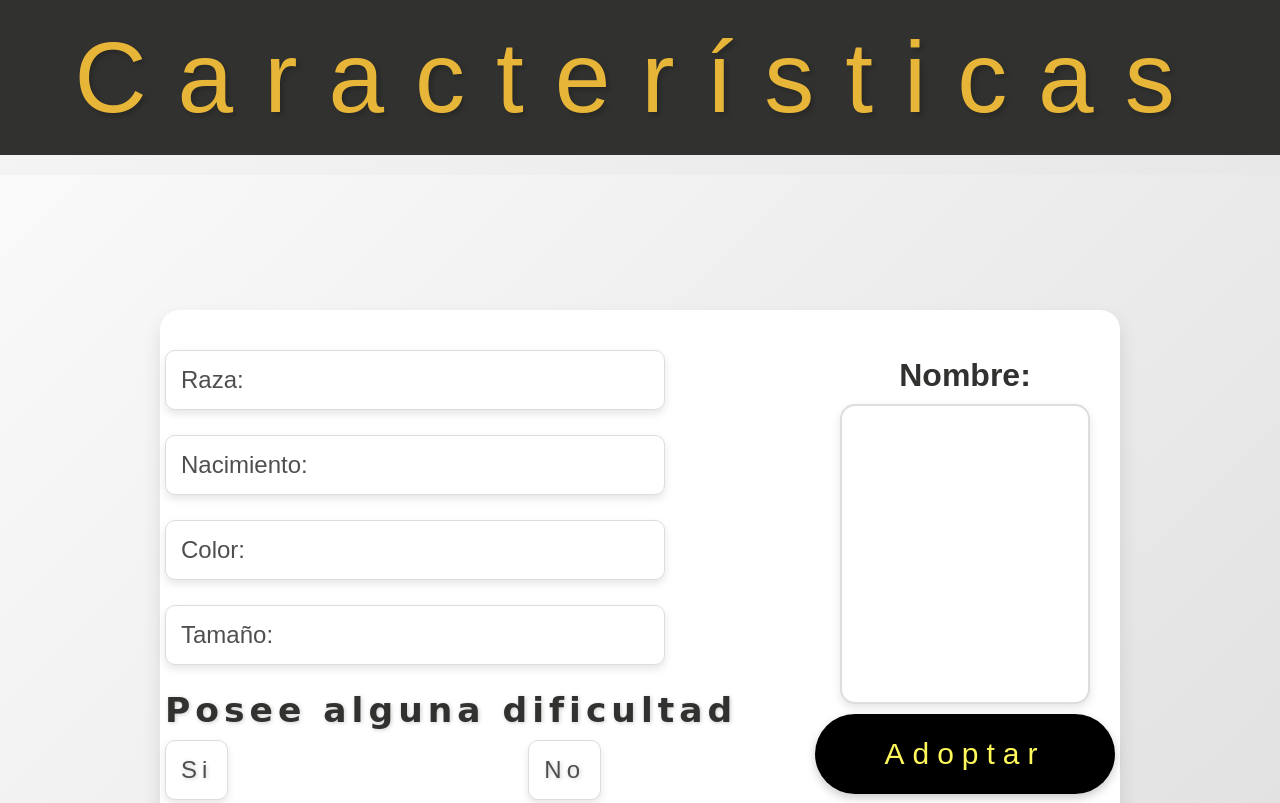
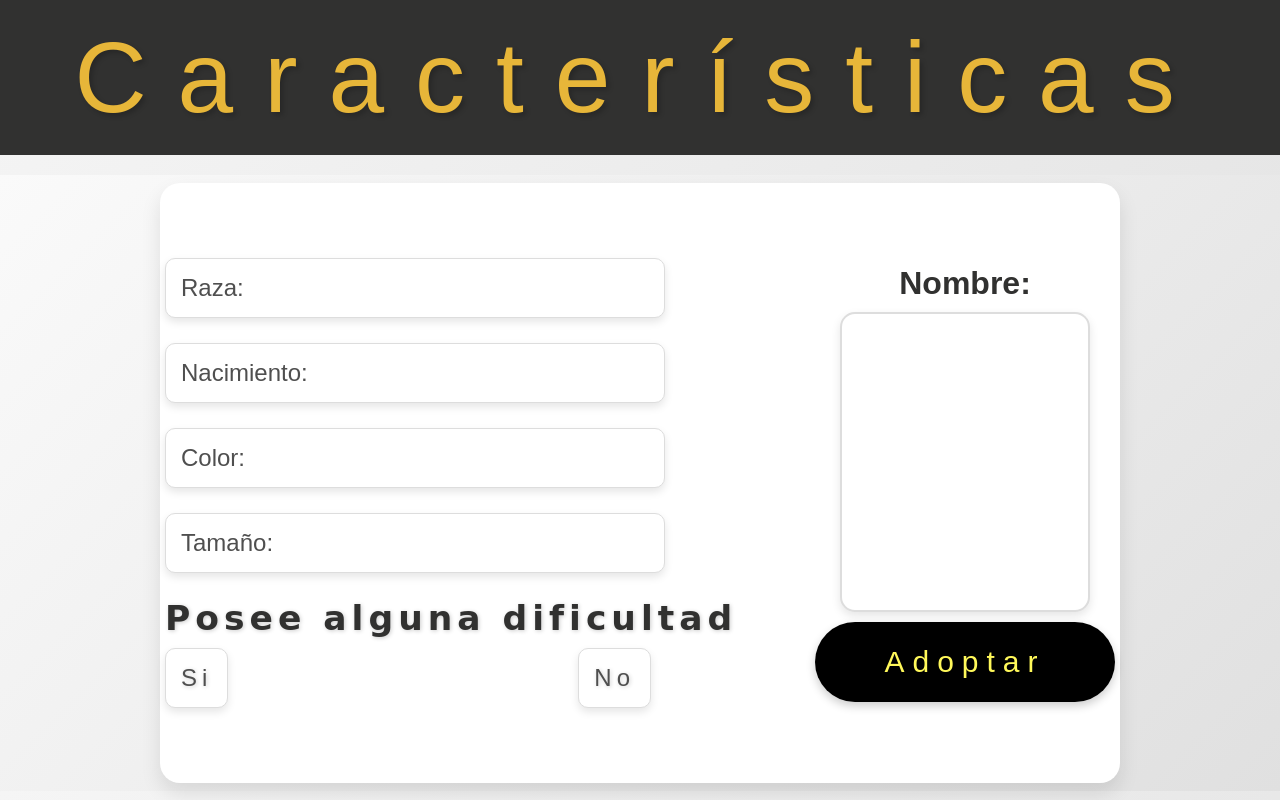
Before and after one commit to gaelmos/dogdreams, a plain HTML site: page JavaScript visual code/proyecto/PublicarPerro/CaracteristicasUsuario.html in a window 1280 px wide. Shown: the top 803 px of the page. Drawn offline with Linux system fonts and the light colour scheme; a web font is replaced by a local one.

Commit message:
Ajuste en la altura de todas las pantallas

```diff
--- a/JavaScript visual code/proyecto/PublicarPerro/Caracteristicas2.css
+++ b/JavaScript visual code/proyecto/PublicarPerro/Caracteristicas2.css
@@ -34,7 +34,7 @@ body {
     justify-content: center;
     align-items: center;
     padding: 40px;
-    min-height: 100vh;
+    min-height: 77vh;
     background-color: #fafafa;
 }
 
--- a/JavaScript visual code/proyecto/PublicarPerro/CaracteristicasUsuario.css
+++ b/JavaScript visual code/proyecto/PublicarPerro/CaracteristicasUsuario.css
@@ -35,7 +35,7 @@ body {
     justify-content: center;
     align-items: center;
     padding: 40px;
-    height: 100vh;
+    height: 77vh;
     background: linear-gradient(135deg, #fafafa, #e0e0e0);
 }
 
@@ -51,12 +51,9 @@ body {
     box-shadow: 0 10px 20px rgba(0, 0, 0, 0.1);
     width: 80%;
     max-width: 1200px;
-    transition: transform 0.3s ease;
+    height: 600px;
 }
 
-.Formulario:hover {
-    transform: translateY(-10px);
-}
 
 /* Patas */
 .Patas {
@@ -167,7 +164,7 @@ body {
 .Circulos {
     display: flex;
     flex-direction: row;
-    gap: 300px;
+    gap: 350px;
     font-family: 'Archivo', sans-serif;
     margin-top: 10px;
 }
--- a/JavaScript visual code/proyecto/PublicarPerro/CrearCuenta2.css
+++ b/JavaScript visual code/proyecto/PublicarPerro/CrearCuenta2.css
@@ -30,7 +30,7 @@ body {
     justify-content: center;
     align-items: center;
     padding: 40px;
-    height: 100vh;
+    height: 77vh;
 }
 
 .Formulario {
--- a/JavaScript visual code/proyecto/PublicarPerro/CuentaUsuario.css
+++ b/JavaScript visual code/proyecto/PublicarPerro/CuentaUsuario.css
@@ -32,7 +32,7 @@ body {
     justify-content: center;
     align-items: center;
     padding: 40px;
-    height: 100vh;
+    height: 75vh;
 }
 
 .Formulario {
--- a/JavaScript visual code/proyecto/PublicarPerro/EstadoPublicante2.css
+++ b/JavaScript visual code/proyecto/PublicarPerro/EstadoPublicante2.css
@@ -30,7 +30,7 @@ body {
     justify-content: center;
     align-items: center;
     padding: 40px;
-    height: 100vh;
+    height: 77vh;
 }
 
 .Formulario {
--- a/JavaScript visual code/proyecto/PublicarPerro/IniciarSesion.css
+++ b/JavaScript visual code/proyecto/PublicarPerro/IniciarSesion.css
@@ -30,7 +30,7 @@ body {
     justify-content: center;
     align-items: center;
     padding: 40px;
-    height: 100vh;
+    height: 77vh;
 }
 
 .Formulario {
```
